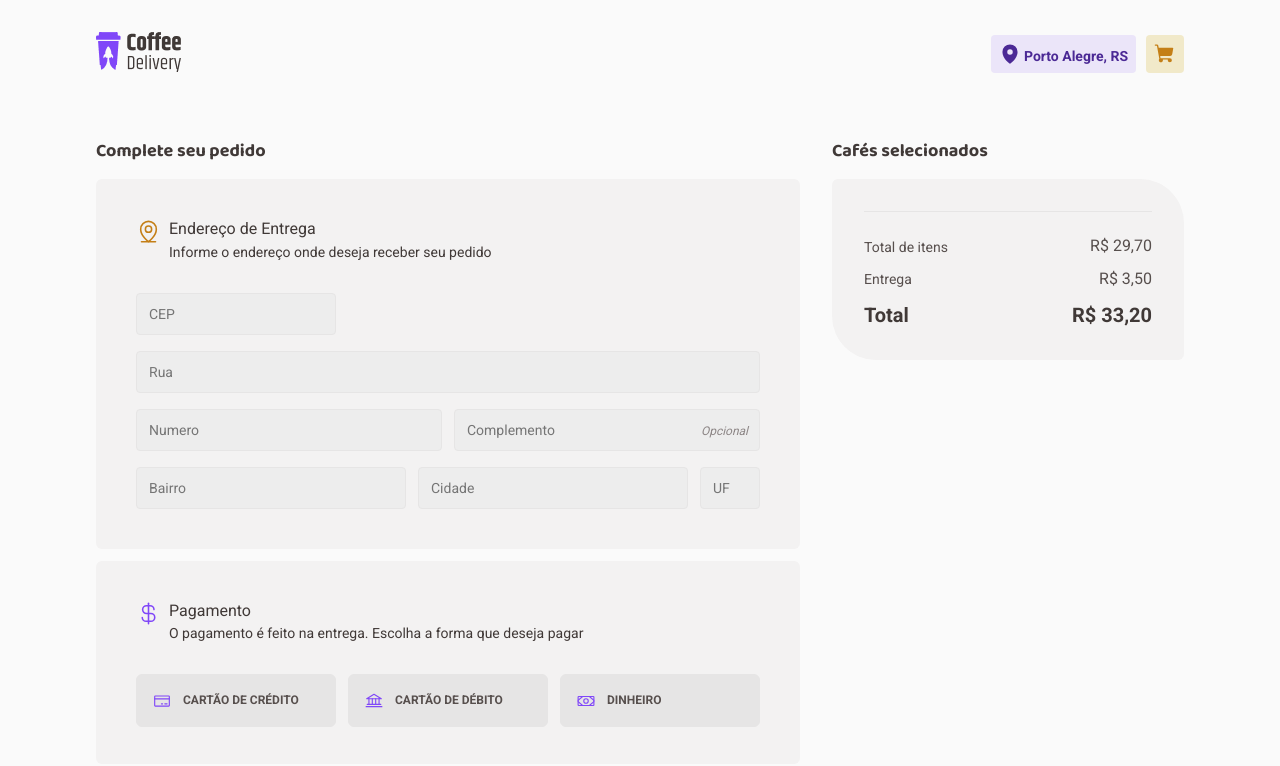
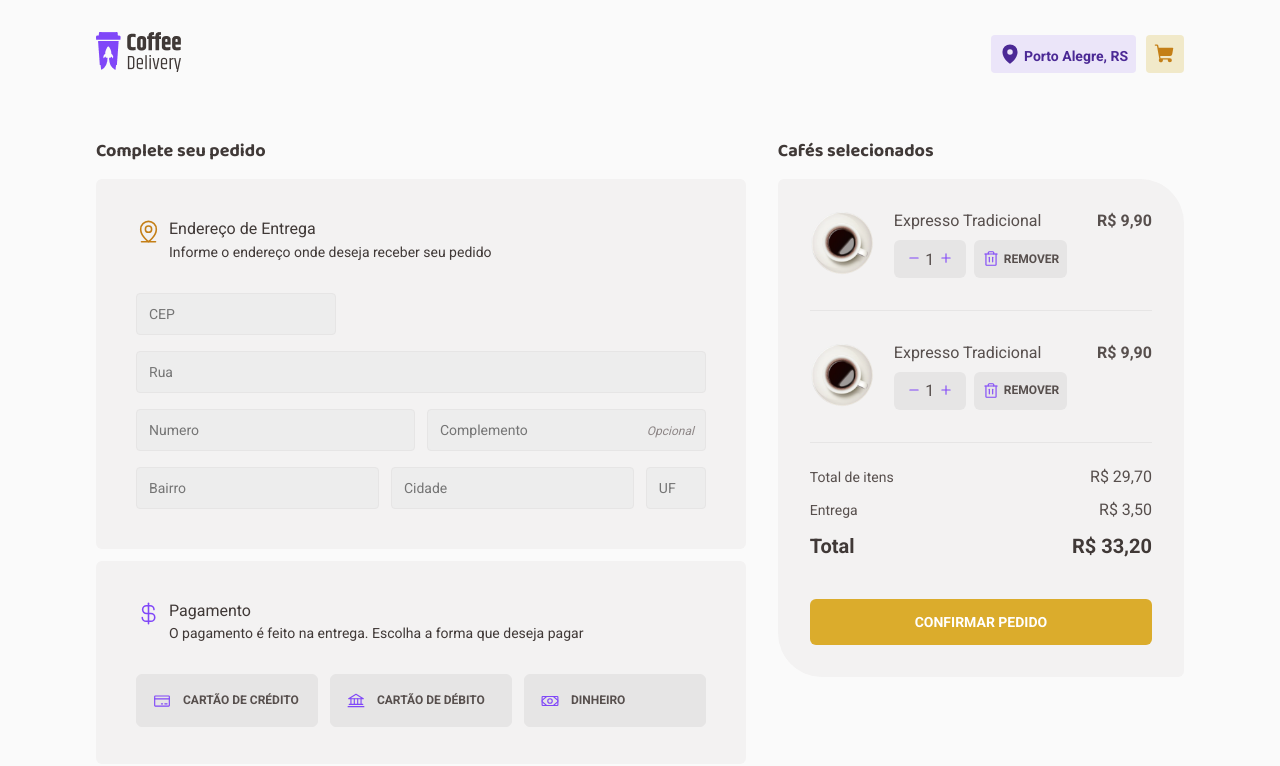
Before and after one commit to tevass/ignite-coffee-delivery, a React (Vite) app: page /checkout in a window 1280 px wide. Shown: the top 766 px of the page. Built offline with nearby package versions, Linux system fonts and the light colour scheme.

Commit message:
feat: checkout page

```diff
--- /dev/null
+++ b/src/components/CounterButton/index.tsx
@@ -0,0 +1,27 @@
+import { Minus, Plus } from 'phosphor-react'
+
+import { Button, CounterContainer } from './styles'
+
+interface CounterButtonProps {
+  amount: number
+  onIncrement?: () => void
+  onDecrement?: () => void
+}
+
+export function CounterButton({
+  amount,
+  onDecrement,
+  onIncrement,
+}: CounterButtonProps) {
+  return (
+    <CounterContainer>
+      <Button onClick={onDecrement}>
+        <Minus size={12} weight="bold" />
+      </Button>
+      <span>{amount}</span>
+      <Button onClick={onIncrement}>
+        <Plus size={12} weight="bold" />
+      </Button>
+    </CounterContainer>
+  )
+}
--- a/src/pages/home/components/CoffeCard/Counter/styles.ts
+++ b/src/components/CounterButton/styles.ts
@@ -6,6 +6,7 @@ export const CounterContainer = styled.div`
   justify-content: center;
 
   height: 38px;
+  width: 72px;
   border-radius: 6px;
 
   background: ${(props) => props.theme.colors.base.button};
@@ -14,7 +15,7 @@ export const CounterContainer = styled.div`
   gap: 0.3rem;
 `
 
-export const CounterButton = styled.button`
+export const Button = styled.button`
   background: transparent;
   border: none;
 
--- a/src/pages/checkout/CoffeItem/index.tsx
+++ b/src/pages/checkout/CoffeItem/index.tsx
@@ -1,14 +1,32 @@
-import { CoffeeItemContainer } from './styles'
+import { Trash } from 'phosphor-react'
+import { CounterButton } from '../../../components/CounterButton'
+
+import {
+  CoffeeItemContainer,
+  CoffeeItemContent,
+  CoffeeItemImg,
+  RemoveButton,
+} from './styles'
 
 export function CoffeeItem() {
   return (
     <CoffeeItemContainer>
-      <div>
-        <img src="" alt="" />
-      </div>
-      <div>
+      <CoffeeItemImg>
+        <img src="/americano.png" alt="" />
+      </CoffeeItemImg>
+      <CoffeeItemContent>
         <span>Expresso Tradicional</span>
-      </div>
+        <div>
+          <CounterButton amount={1} />
+          <RemoveButton>
+            <div>
+              <Trash size={18} />
+            </div>
+            <span>Remover</span>
+          </RemoveButton>
+        </div>
+      </CoffeeItemContent>
+      <span>R$ 9,90</span>
     </CoffeeItemContainer>
   )
 }
--- a/src/pages/checkout/CoffeItem/styles.ts
+++ b/src/pages/checkout/CoffeItem/styles.ts
@@ -3,12 +3,89 @@ import styled from 'styled-components'
 export const CoffeeItemContainer = styled.div`
   display: flex;
   align-items: flex-start;
-  justify-content: center;
+  justify-content: space-between;
   gap: 1.25rem;
 
   padding-bottom: 2rem;
 
   & + & {
+    padding-top: 2rem;
     border-top: 1px solid ${(props) => props.theme.colors.base.button};
   }
+
+  > span {
+    font: ${(props) => props.theme.fonts.text.md.bold};
+    color: ${(props) => props.theme.colors.base.text};
+  }
 `
+
+export const CoffeeItemImg = styled.div`
+  width: 64px;
+  height: 64px;
+
+  display: flex;
+  align-items: center;
+  justify-content: center;
+
+  img {
+    width: 100%;
+  }
+`
+
+export const CoffeeItemContent = styled.div`
+  flex: 1;
+
+  > span {
+    font: ${(props) => props.theme.fonts.text.md.regular};
+  }
+
+  > div {
+    margin-top: 0.5rem;
+
+    display: flex;
+    align-items: center;
+    justify-content: flex-start;
+    gap: 0.5rem;
+  }
+`
+
+export const RemoveButton = styled.button`
+  &,
+  div {
+    display: flex;
+    align-items: center;
+    justify-content: center;
+  }
+
+  height: 38px;
+  border-radius: 6px;
+  border: none;
+  cursor: pointer;
+
+  background: ${(props) => props.theme.colors.base.button};
+  padding: 0.5rem;
+
+  gap: 0.25rem;
+
+  div {
+    color: ${(props) => props.theme.colors.brand.purple.normal};
+  }
+
+  span {
+    color: ${(props) => props.theme.colors.base.text};
+    font: ${(props) => props.theme.fonts.components.button.sm};
+    text-transform: uppercase;
+  }
+
+  &:hover {
+    background: ${(props) => props.theme.colors.base.hover};
+  }
+
+  &:hover div {
+    color: ${(props) => props.theme.colors.brand.purple.dark};
+  }
+
+  &:hover span {
+    color: ${(props) => props.theme.colors.base.subtitle};
+  }
+`
--- a/src/pages/checkout/index.tsx
+++ b/src/pages/checkout/index.tsx
@@ -5,6 +5,7 @@ import {
   MapPinLine,
   Money,
 } from 'phosphor-react'
+import { CoffeeItem } from './CoffeItem'
 import { Input } from './Input'
 import { Radio } from './Input/Radio'
 import { InputWrapper } from './Input/styles'
@@ -13,6 +14,7 @@ import {
   InputGroup,
   ResumeContainer,
   ResumeContent,
+  SubmitOrder,
   WrapperHeader,
   WrapperHeaderContent,
   WrapperOrder,
@@ -100,6 +102,10 @@ export function Checkout() {
       <div>
         <h4>Cafés selecionados</h4>
         <ResumeContainer>
+          <div>
+            <CoffeeItem />
+            <CoffeeItem />
+          </div>
           <ResumeContent>
             <div>
               <span>Total de itens</span>
@@ -114,6 +120,7 @@ export function Checkout() {
               <span>R$ 33,20</span>
             </div>
           </ResumeContent>
+          <SubmitOrder>confirmar pedido</SubmitOrder>
         </ResumeContainer>
       </div>
     </CheckoutContainer>
--- a/src/pages/checkout/styles.ts
+++ b/src/pages/checkout/styles.ts
@@ -2,7 +2,7 @@ import styled from 'styled-components'
 
 export const CheckoutContainer = styled.main`
   display: grid;
-  grid-template-columns: 8fr 4fr;
+  grid-template-columns: 8fr 5fr;
   column-gap: 2rem;
 
   padding: 2rem 0;
@@ -96,3 +96,24 @@ export const ResumeContent = styled.div`
     }
   }
 `
+
+export const SubmitOrder = styled.button`
+  margin-top: 2.5rem;
+  border: none;
+  text-align: center;
+  width: 100%;
+
+  background: ${(props) => props.theme.colors.brand.yellow.normal};
+  border-radius: 6px;
+  padding: 0.75rem 1rem;
+
+  font: ${(props) => props.theme.fonts.components.button.lg};
+  color: ${(props) => props.theme.colors.base.white};
+  text-transform: uppercase;
+
+  cursor: pointer;
+
+  &:hover {
+    background: ${(props) => props.theme.colors.brand.yellow.dark};
+  }
+`
--- a/src/pages/home/components/CoffeCard/Counter/index.tsx
+++ /dev/null
@@ -1,28 +0,0 @@
-import { Minus, Plus } from 'phosphor-react'
-import { useState } from 'react'
-
-import { CounterButton, CounterContainer } from './styles'
-
-export function Counter() {
-  const [amount, setAmount] = useState(1)
-
-  const handleIncrement = () => {
-    if (amount < 3) setAmount((prev) => prev + 1)
-  }
-
-  const handleDecrement = () => {
-    if (amount > 1) setAmount((prev) => prev - 1)
-  }
-
-  return (
-    <CounterContainer>
-      <CounterButton onClick={handleDecrement}>
-        <Minus size={12} weight="bold" />
-      </CounterButton>
-      <span>{amount}</span>
-      <CounterButton onClick={handleIncrement}>
-        <Plus size={12} weight="bold" />
-      </CounterButton>
-    </CounterContainer>
-  )
-}
--- a/src/pages/home/components/CoffeCard/index.tsx
+++ b/src/pages/home/components/CoffeCard/index.tsx
@@ -1,5 +1,6 @@
 import { ShoppingCart } from 'phosphor-react'
-import { Counter } from './Counter'
+import { useState } from 'react'
+import { CounterButton } from '../../../../components/CounterButton'
 
 import {
   CoffeeCardContainer,
@@ -26,6 +27,16 @@ interface CoffeeCardProps {
 }
 
 export function CoffeeCard({ coffee }: CoffeeCardProps) {
+  const [amount, setAmount] = useState(1)
+
+  const handleIncrement = () => {
+    if (amount < 3) setAmount((prev) => prev + 1)
+  }
+
+  const handleDecrement = () => {
+    if (amount > 1) setAmount((prev) => prev - 1)
+  }
+
   const price = new Intl.NumberFormat('pt-BR', {
     style: 'currency',
     currency: 'BRL',
@@ -57,7 +68,11 @@ export function CoffeeCard({ coffee }: CoffeeCardProps) {
           </p>
 
           <CoffeeCardFooterActions>
-            <Counter />
+            <CounterButton
+              amount={amount}
+              onDecrement={handleDecrement}
+              onIncrement={handleIncrement}
+            />
             <CoffeeCartButton>
               <ShoppingCart size={22} weight="fill" />
             </CoffeeCartButton>
```
